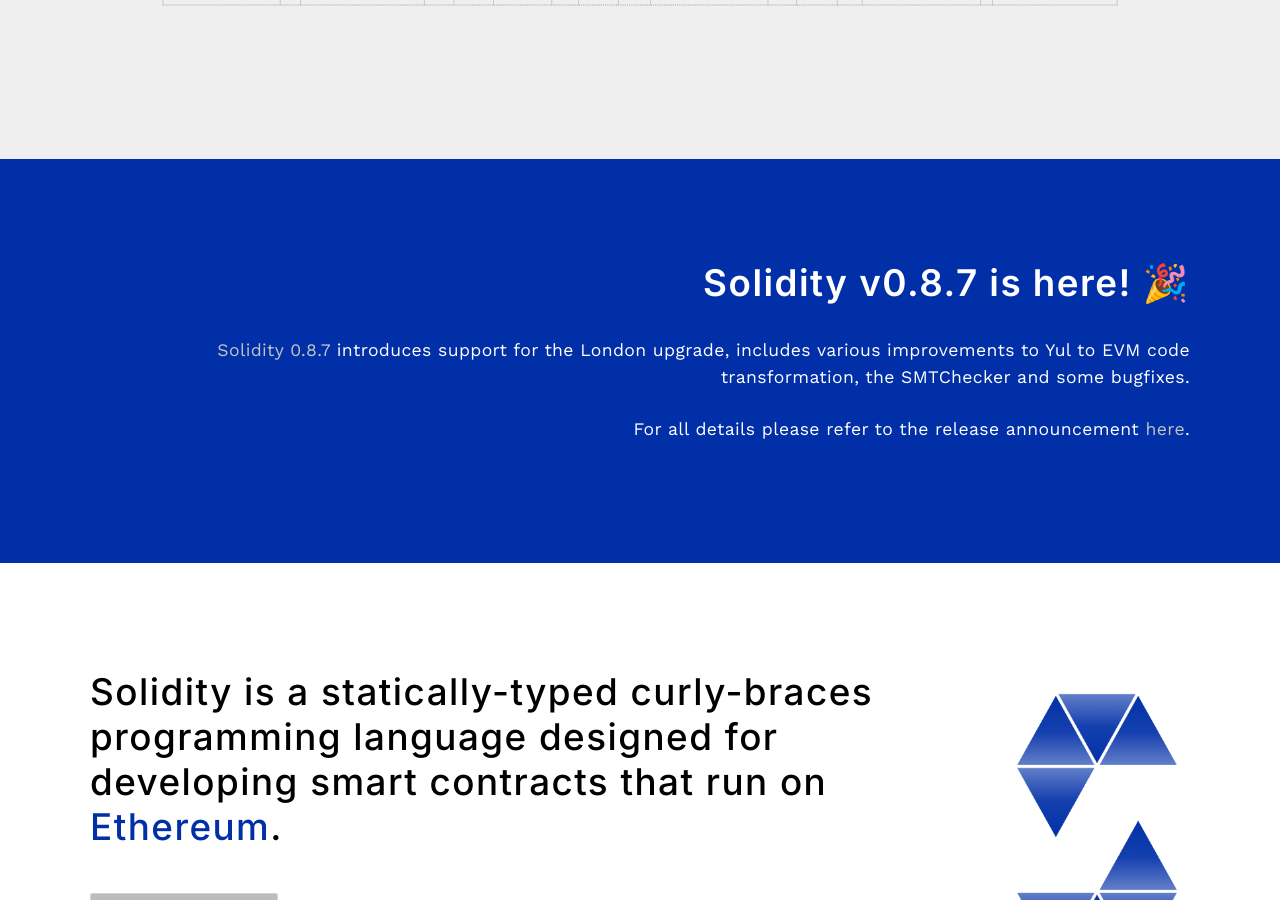
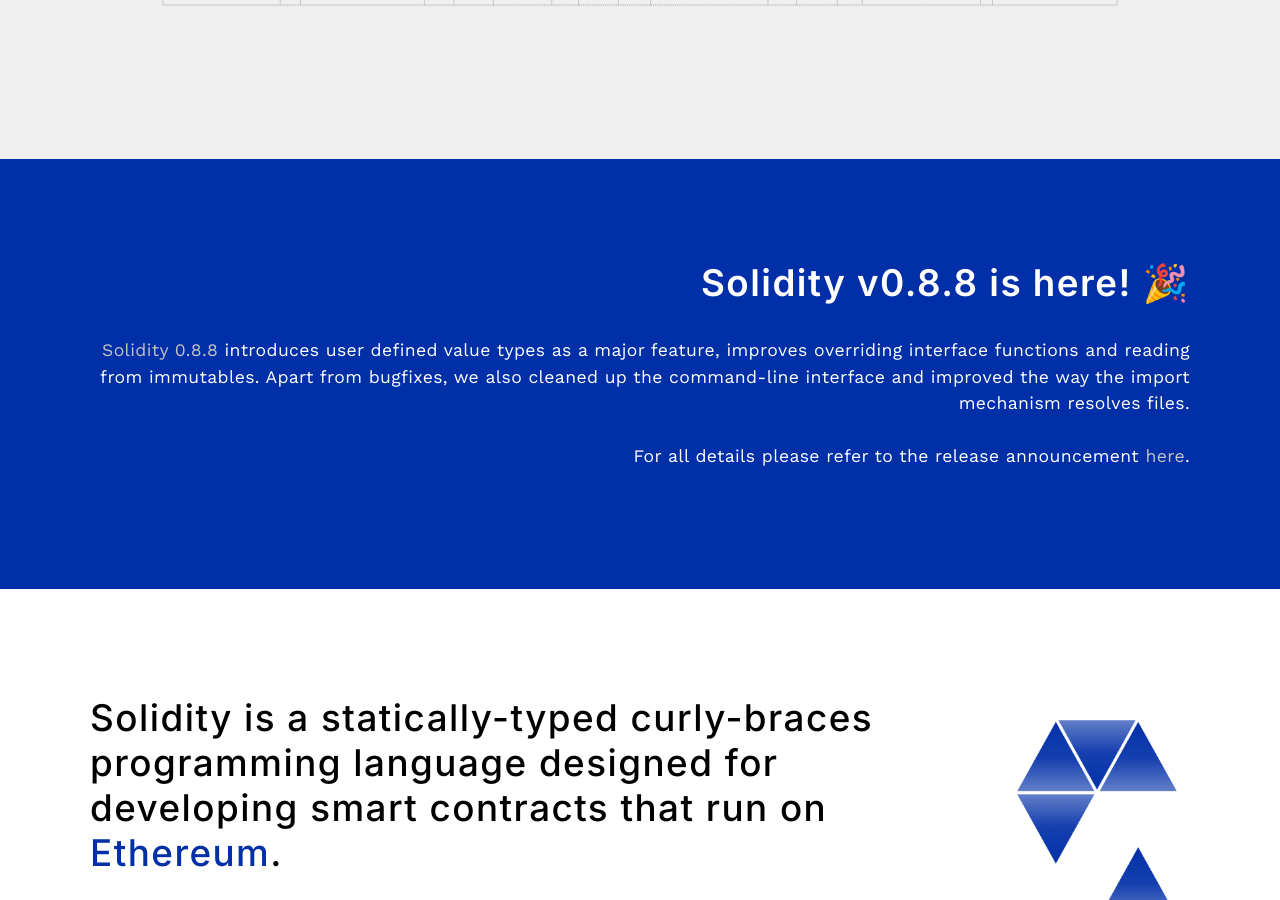
Before and after one commit to ethereum/solidity-portal, a Jekyll site: the page built from index.html, in a window 1280 px wide and 900 px high, scrolled down 590 px. Built offline with Jekyll 4.4.1, drawn with Linux system fonts in a browser that asks for light colours; some web fonts are replaced; the list of posts is cut into pages by our own code; some of the changed text lies outside the part shown.

Commit message:
update to v0.8.8 and update latest from the blog section

```diff
--- a/index.html
+++ b/index.html
@@ -22,9 +22,11 @@
 <section class="highlight-section-blue">
 	<div class="container flex">
 		<div class="text editable">
-			<h2><strong>Solidity v0.8.7 is here! 🎉</strong></h2>
-			<p><a href="https://github.com/ethereum/solidity/releases/tag/v0.8.7">Solidity 0.8.7</a> introduces support for the London upgrade, includes various improvements to Yul to EVM code transformation, the SMTChecker and some bugfixes.
-			<br><br>For all details please refer to the release announcement <a href="https://blog.soliditylang.org/2021/08/11/solidity-0.8.7-release-announcement/">here</a>.</p>
+			<h2><strong>Solidity v0.8.8 is here! 🎉</strong></h2>
+			<p><a href="https://github.com/ethereum/solidity/releases/tag/v0.8.8">Solidity 0.8.8</a> introduces user defined value types as a major
+				feature, improves overriding interface functions and reading from immutables. Apart from bugfixes, we also cleaned up the
+				command-line interface and improved the way the import mechanism resolves files.
+			<br><br>For all details please refer to the release announcement <a href="https://blog.soliditylang.org/2021/09/27/solidity-0.8.8-release-announcement/">here</a>.</p>
 		</div>
 	</div>
 </section>
@@ -61,7 +63,7 @@
 					<li><p>The Solidity forum is here! Read the <a href="https://blog.soliditylang.org/2021/02/01/launching-the-solidity-forum/">announcement</a> and join the <a href="https://forum.soliditylang.org/">discussion</a>.</li></p>
 					<li><p>The results of the Solidity Developer Survey 2020 are published! Read the <a href="https://blog.soliditylang.org/2021/01/26/solidity-developer-survey-2020-results/">full report</a> to learn more.</li></p>
 					<li><p>Solidity v0.8.0 is <a href="https://blog.soliditylang.org/2020/12/16/solidity-v0.8.0-release-announcement/" >out</a>, bringing you SafeMath by default! Check out <a href="https://docs.soliditylang.org/en/latest/080-breaking-changes.html#how-to-update-your-code">this guide</a> on how to best update your code.</li></p>
-					<li><p>Lastest from the blog: <a href="https://blog.soliditylang.org/2021/03/02/saving-gas-with-simple-inliner/">Saving Gas with Simple Inlining</a> and <a href="https://blog.soliditylang.org/2021/02/10/an-introduction-to-soliditys-fuzz-testing-approach/">An Introduction to Solidity's Fuzz Testing Approach</a>.</li></p>
+					<li><p>Lastest from the blog: <a href="https://blog.soliditylang.org/2021/09/27/user-defined-value-types/">User Defined Value Types</a> and <a href="https://blog.soliditylang.org/2021/05/03/soliditylangorg-umbrella-domain/">What Happened with Solidity-related Domains?</a>.</li></p>
 				</p>
 				<div class="text editable">
 		</div>
```
